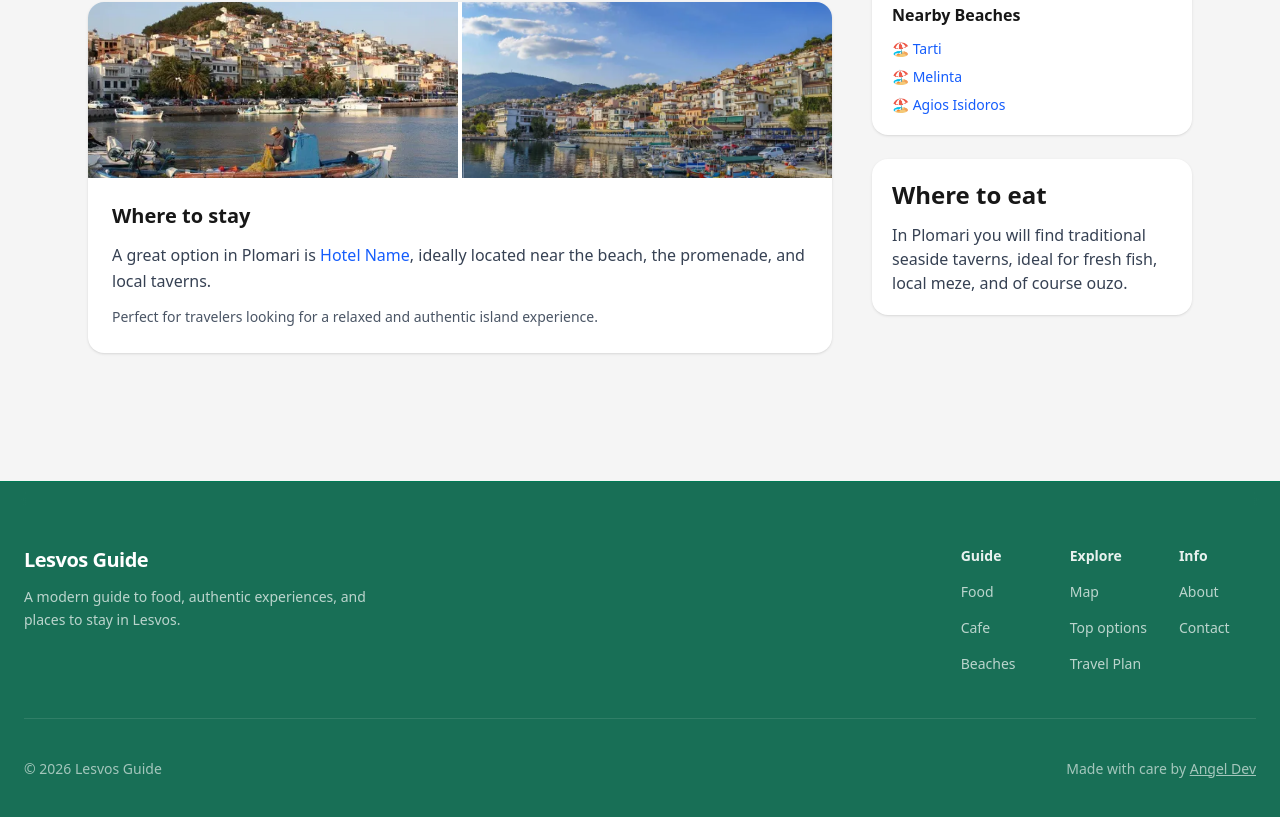
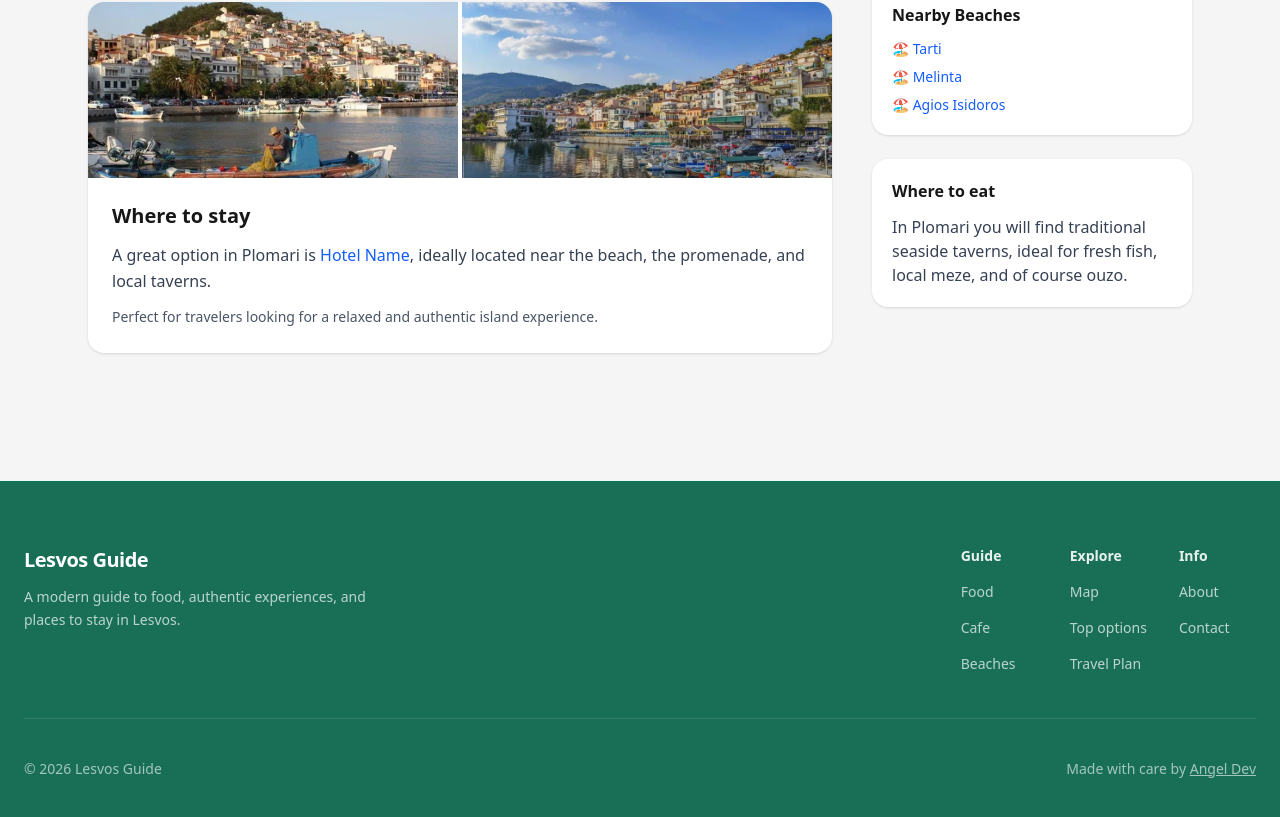
Before and after one commit to amamouridis06/lesvos-travel-guide, a Next.js app: page /villages/plomari in a window 1280 px wide. Shown: the part 1474-2291 px from the top of the page. Built offline with nearby package versions, Linux system fonts and the light colour scheme.

Commit message:
Update page.tsx

```diff
--- a/app/villages/plomari/page.tsx
+++ b/app/villages/plomari/page.tsx
@@ -165,7 +165,7 @@ export default function PlomariPage() {
 
             {/* FOOD */}
            <div className="rounded-2xl bg-white p-5 shadow-sm">
-              <h3 className="text-2xl font-semibold mb-3">Where to eat</h3>
+             <h2 className="mb-3 font-semibold">Where to eat</h2>
               <p className="text-gray-700">
                 In Plomari you will find traditional seaside taverns, ideal for fresh fish, local meze, and of course ouzo.
               </p>
```
